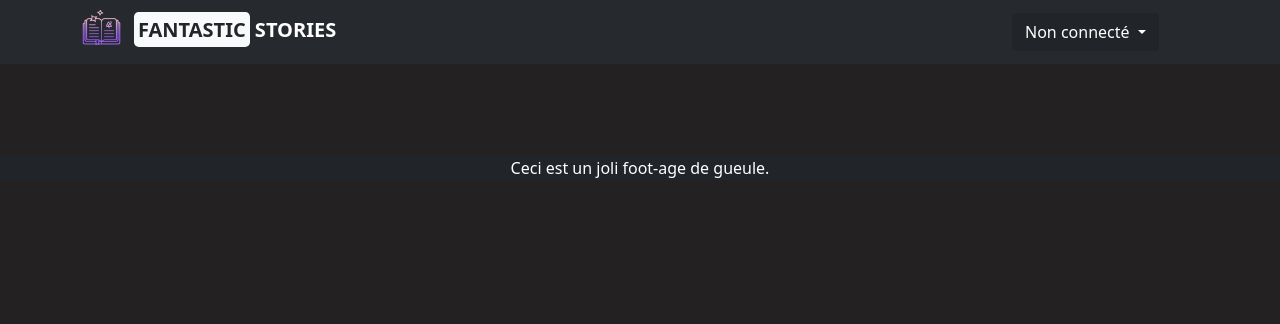
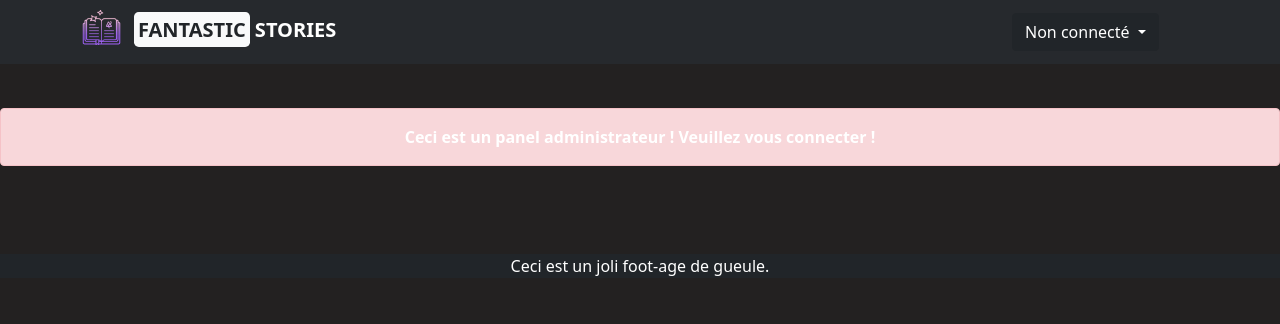
Before and after one commit to tristangclvs/Web.Projet-HistoireInteractive, a PHP site: page /histoire_modif.php?id=1 in a window 1280 px wide. Shown: the top 324 px of the page. Run offline with PHP 8.4, Linux system fonts and the light colour scheme; data that the repository does not hold is empty; some libraries are stand-ins or nearby versions.

Commit message:
Code du vendredi matin

```diff
--- a/histoire_modif.php
+++ b/histoire_modif.php
@@ -69,7 +69,11 @@ $ligne = $prep->fetch();
         </fieldset>
     </div>
 <?php
-} ?>
+}
+    else{?>
+        <div class="alert alert-danger text-center"><span style="font-weight: bold">Ceci est un panel administrateur ! Veuillez vous connecter !</div>
+        <br>
+   <?php }?>
 
 
 
```
